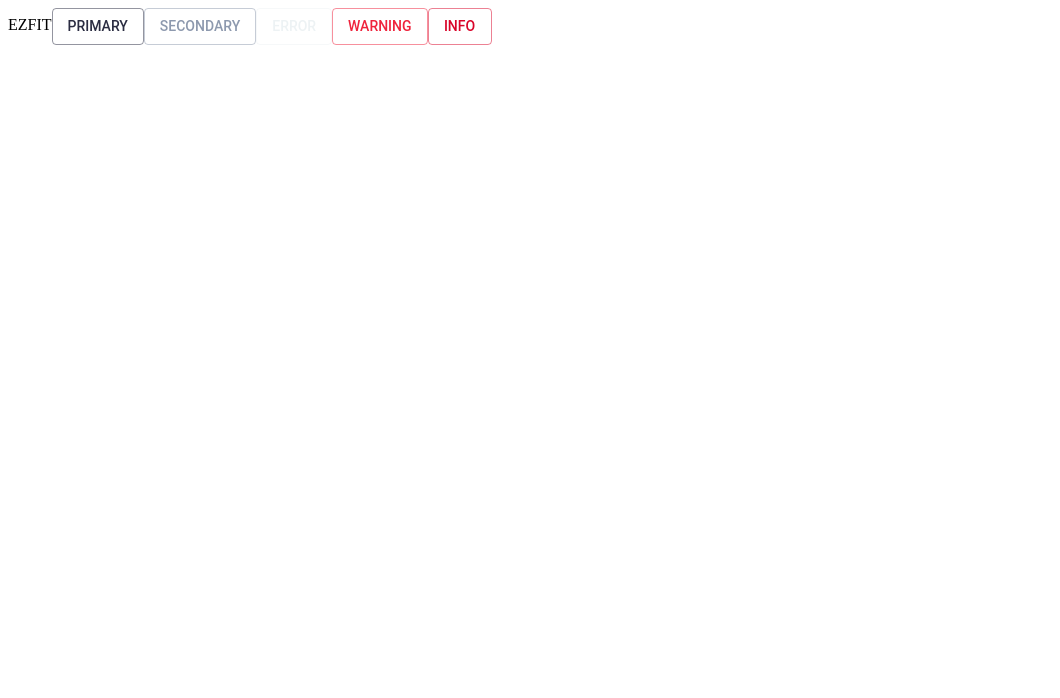
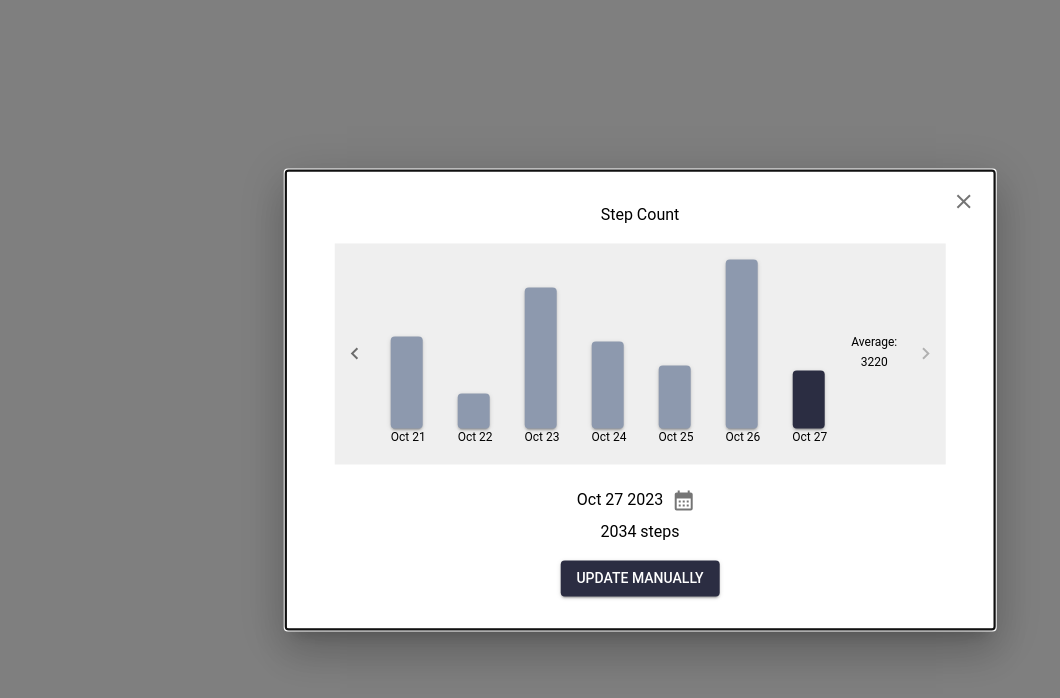
Before and after one commit to joshchyeonlee/EZFit, a React (Create React App) app: page / in a window 1280 px wide. Shown: the top 698 px of the page, without its empty margins (0-1060 px from the left). Built offline with nearby package versions, Linux system fonts and the light colour scheme.

Commit message:
forgot to add lol

```diff
--- a/package.json
+++ b/package.json
@@ -5,6 +5,7 @@
   "dependencies": {
     "@emotion/react": "^11.11.1",
     "@emotion/styled": "^11.11.0",
+    "@mui/icons-material": "^5.14.15",
     "@mui/material": "^5.14.15",
     "@testing-library/jest-dom": "^5.17.0",
     "@testing-library/react": "^13.4.0",
--- /dev/null
+++ b/src/components/UncondensedDashboard.tsx
@@ -0,0 +1,81 @@
+import { Box, Button, Card, Grid, IconButton, Modal, Typography } from "@mui/material";
+import { CalendarMonth, Close } from '@mui/icons-material';
+import { useEffect, useState } from "react";
+import UncondensedDashboardGrid from "./UncondensedDashboardGraph";
+
+function UncondensedDashboard(props: { open: boolean; }) {
+    //need to set this to false first
+    const [open, setOpen] = useState(props.open);
+    const [date, setDate] = useState(new Date());
+    const [dateString, setDateString] = useState(getDate(new Date()));
+    const [stepIndex, setStepIndex] = useState(6);
+
+
+    const handleOpen = () => setOpen(true);
+    const handleClose = () => setOpen(false);
+    const height = 300;
+
+    function getDate(date:Date){
+        const month = date.toLocaleString('default',{month: 'short'});
+        const year = date.getFullYear();
+        const day = date.getDate();
+        return `${month} ${day} ${year}`;
+    }
+
+    let steps = [3203, 1230, 4920, 3049, 2203, 5903, 2034];
+
+    function handleSetDate(daysAway: number){
+        const currentDate = date;
+        currentDate.setDate(date.getDate() + daysAway);
+        setDate(currentDate);
+        setDateString(getDate(currentDate));
+        setStepIndex(stepIndex + daysAway);
+    }
+
+    function getSteps(index: number){
+        return steps[index];
+    }
+
+    const style = {
+        position: 'absolute' as 'absolute',
+        top: '50%',
+        left: '50%',
+        transform: 'translate(-50%, -50%)',
+        bgcolor: 'background.paper',
+        border: '2px solid #000',
+        boxShadow: 24,
+        p: 4,
+        display: 'flex',
+    };
+
+    return(
+        <Modal
+            open={open}
+            onClose={handleClose}
+            aria-labelledby="uncondensed-dashboard"
+            aria-describedby="uncondensed-dashboard-modal"
+        >
+            <Box sx={style} justifyContent="center">
+                <Box position="absolute" display="flex" justifyContent="flex-end" right="10px" top="10px">
+                    <IconButton onClick={() => handleClose()}><Close/></IconButton>
+                </Box>
+                <Box display="flex" justifyContent="center" flexDirection="column" alignItems="center">
+                    <Typography>Step Count</Typography>
+                    <Box padding={2}>
+                        <UncondensedDashboardGrid steps={steps} height={height} handleSetDate={handleSetDate}/>
+                    </Box>
+                    <Box display="flex" alignItems="center">
+                        <Typography>{dateString}</Typography>
+                        <IconButton><CalendarMonth/></IconButton>
+                    </Box>
+                    <Box paddingBottom={2}>
+                        <Typography>{getSteps(stepIndex)} steps</Typography>
+                    </Box>
+                    <Button variant="contained">Update Manually</Button>
+                </Box>
+            </Box>
+        </Modal>
+    );
+}
+
+export default UncondensedDashboard;
--- /dev/null
+++ b/src/components/UncondensedDashboardGraph.tsx
@@ -0,0 +1,58 @@
+import { Button, Box, IconButton, Typography } from "@mui/material";
+import {  useState } from "react";
+import { ChevronLeft, ChevronRight } from '@mui/icons-material';
+import sevenDaysArray from "../mockData/Dates";
+
+function UncondensedDashboardGrid(props: { steps: number[]; height: number; handleSetDate: any; /*sevenDaysString: string[] */}){
+    const [currentIndex, setCurrentIndex] = useState(props.steps.length - 1);
+    const [avgSteps, setAvgSteps] = useState(() => {
+        const initVal = 0;
+        const sum = props.steps.reduce((acc, curr) => acc + curr, initVal);
+        return Math.round(sum/props.steps.length)
+    })
+
+    const handleGridClick = (i: number) => {
+        var indexDiff = i - currentIndex;
+        setCurrentIndex(i);
+        props.handleSetDate(indexDiff);
+    }
+
+    const handleChevronClick = (setDiff : number) => {
+        props.handleSetDate(setDiff);
+        var currInd = currentIndex + setDiff;
+        setCurrentIndex(currInd);
+    }
+
+    return (
+        <Box display="flex" bgcolor="ButtonShadow">
+            <IconButton onClick={() => handleChevronClick(-1)} disabled={currentIndex === 0}>
+                <ChevronLeft/>
+            </IconButton>
+            <Box display="flex">
+                <Box display="flex">
+                    {props.steps.map((step, index) =>
+                    <Box display="flex" flexDirection="column" justifyContent="flex-end" padding={2}>
+                        <Button variant="contained"
+                            color={index === currentIndex ? "primary" : "secondary"}
+                            key={step}
+                            style={{maxWidth: 3, maxHeight: step/35, minWidth: 3, minHeight: step/35}}
+                            onClick={() => {handleGridClick(index)}}
+                        />
+                        <Typography variant="caption" noWrap>
+                            {sevenDaysArray[index]}
+                        </Typography>
+                    </Box>
+                    )}
+                </Box>
+                <Box display="flex" flexDirection="column" justifyContent="center" padding={1}>
+                    <Typography variant="caption" align="center"> Average: {avgSteps}</Typography>
+                </Box>
+            </Box>
+            <IconButton onClick={() => handleChevronClick(1)} disabled={currentIndex === props.steps.length-1}>
+                <ChevronRight/>
+            </IconButton>
+        </Box>
+    );
+}
+
+export default UncondensedDashboardGrid;
--- a/src/index.tsx
+++ b/src/index.tsx
@@ -1,6 +1,7 @@
 import React from "react";
 import ReactDOM from "react-dom/client";
 import App from "./App";
+import UncondensedDashboard from "./components/UncondensedDashboard";
 import { ThemeProvider } from "@mui/material/styles";
 import theme from "./themes/theme";
 
@@ -10,7 +11,8 @@ const root = ReactDOM.createRoot(
 root.render(
   <React.StrictMode>
     <ThemeProvider theme={theme}>
-      <App />
+      {/* <App /> */}
+      <UncondensedDashboard open/>
     </ThemeProvider>
   </React.StrictMode>
 );
--- /dev/null
+++ b/src/mockData/Dates.tsx
@@ -0,0 +1,14 @@
+// https://stackoverflow.com/questions/22850929/most-efficient-way-to-get-the-dates-for-the-past-7-days
+
+const sevenDaysArray: string[] = [];
+for (var i = 6; i >= 0; i--) {
+    var d = new Date();
+    d.setDate(d.getDate() - i);
+    const month = d.toLocaleString('default', {month: 'short'});
+    const date = d.getDate();
+    const formattedDate = `${month} ${date}`
+    sevenDaysArray.push(formattedDate);
+    console.log(formattedDate);
+}
+
+export default sevenDaysArray;
```
Also changed, not shown: 1 other file (tests, documents, lock files or other folders).
